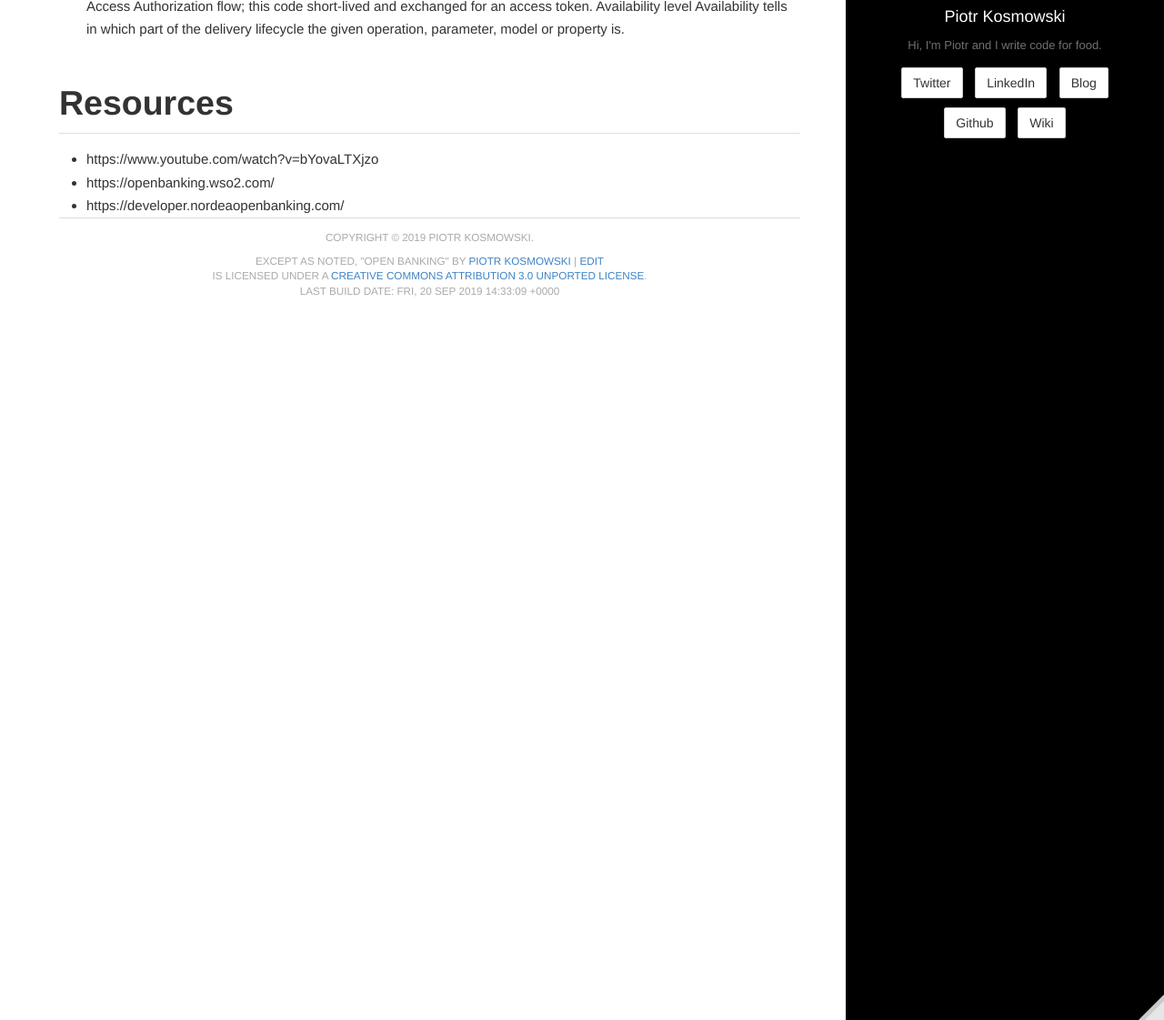
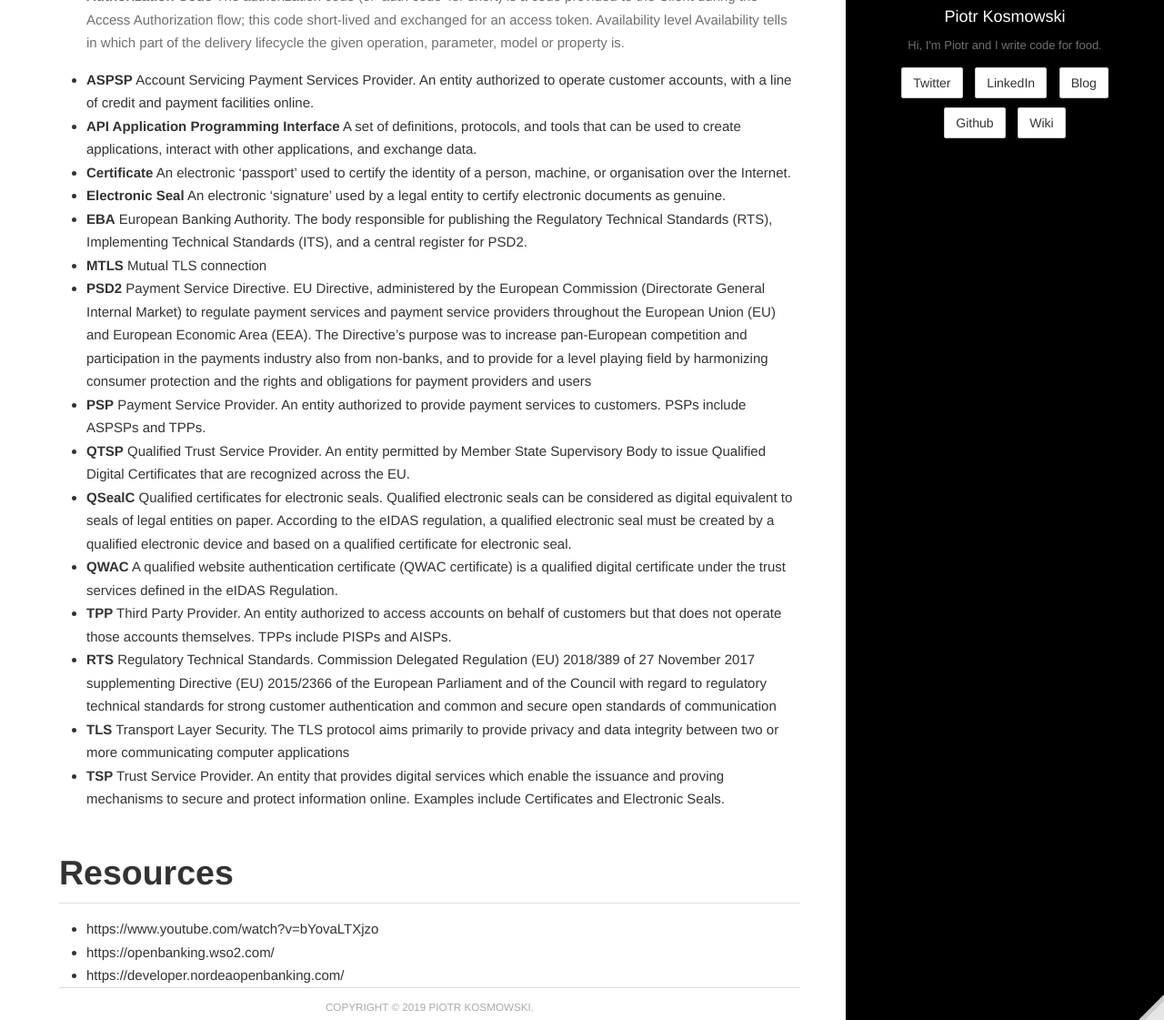
Before and after one commit to kospiotr/kospiotr.github.io, a Jekyll site: the page built from wiki/open-banking.md, in a window 1280 px wide and 1400 px high, scrolled down 2010 px, cut to the strip 279-1400 px from the top of the window. Shown: the whole strip at 91% size. Built offline with Jekyll 4.4.1, drawn with Linux system fonts in a browser that asks for light colours.

Commit message:
Update open-banking.md

```diff
--- a/wiki/open-banking.md
+++ b/wiki/open-banking.md
@@ -61,6 +61,22 @@
 - **Authorization Code**	The authorization code (or 'auth code' for short) is a code provided to the Client during the Access Authorization flow; this code short-lived and exchanged for an access token.
 Availability level	Availability tells in which part of the delivery lifecycle the given operation, parameter, model or property is.
 
+- **ASPSP**	Account Servicing Payment Services Provider. An entity authorized to operate customer accounts, with a line of credit and payment facilities online.
+- **API	Application Programming Interface** A set of definitions, protocols, and tools that can be used to create applications, interact with other applications, and exchange data.
+- **Certificate**	An electronic ‘passport’ used to certify the identity of a person, machine, or organisation over the Internet.
+- **Electronic Seal**	An electronic ‘signature’ used by a legal entity to certify electronic documents as genuine.
+- **EBA**	European Banking Authority. The body responsible for publishing the Regulatory Technical Standards (RTS), Implementing Technical Standards (ITS), and a central register for PSD2.
+- **MTLS**	Mutual TLS connection
+- **PSD2**	Payment Service Directive. EU Directive, administered by the European Commission (Directorate General Internal Market) to regulate payment services and payment service providers throughout the European Union (EU) and European Economic Area (EEA). The Directive's purpose was to increase pan-European competition and participation in the payments industry also from non-banks, and to provide for a level playing field by harmonizing consumer protection and the rights and obligations for payment providers and users
+- **PSP**	Payment Service Provider. An entity authorized to provide payment services to customers. PSPs include ASPSPs and TPPs.
+- **QTSP**	Qualified Trust Service Provider. An entity permitted by Member State Supervisory Body to issue Qualified Digital Certificates that are recognized across the EU.
+- **QSealC**	Qualified certificates for electronic seals. Qualified electronic seals can be considered as digital equivalent to seals of legal entities on paper. According to the eIDAS regulation, a qualified electronic seal must be created by a qualified electronic device and based on a qualified certificate for electronic seal.
+- **QWAC**	A qualified website authentication certificate (QWAC certificate) is a qualified digital certificate under the trust services defined in the eIDAS Regulation.
+- **TPP**	Third Party Provider. An entity authorized to access accounts on behalf of customers but that does not operate those accounts themselves. TPPs include PISPs and AISPs.
+- **RTS**	Regulatory Technical Standards. Commission Delegated Regulation (EU) 2018/389 of 27 November 2017 supplementing Directive (EU) 2015/2366 of the European Parliament and of the Council with regard to regulatory technical standards for strong customer authentication and common and secure open standards of communication
+- **TLS**	Transport Layer Security. The TLS protocol aims primarily to provide privacy and data integrity between two or more communicating computer applications
+- **TSP**	Trust Service Provider. An entity that provides digital services which enable the issuance and proving mechanisms to secure and protect information online. Examples include Certificates and Electronic Seals.
+
 # Resources
 - https://www.youtube.com/watch?v=bYovaLTXjzo
 - https://openbanking.wso2.com/
```
